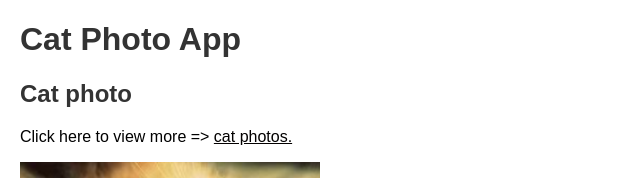
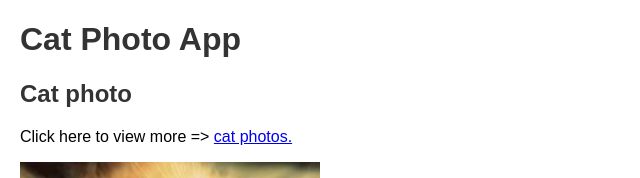
Before and after one commit to Gauravsdevelop/day2cw_geekst, a plain HTML site: page index.html in a window 1280 px wide. Shown: the top 178 px of the page, without its empty margins (0-640 px from the left). Drawn offline with Linux system fonts and the light colour scheme.

Commit message:
updated 1

```diff
--- a/index.html
+++ b/index.html
@@ -32,10 +32,7 @@
             color: #333;
             text-align: left;
         }
-        .cat {
-            color: #030000;
-            text-decoration: none;
-        }
+
         .cat-lists, .cat-table, .summary-text {
             margin-top: 20px;
         }
@@ -88,7 +85,7 @@
 
         <!-- Link Section -->
         <p>
-            Click here to view more => <a href="https://www.pexels.com/search/cat/" class="cat" > <u>cat photos. </u></a>
+            Click here to view more => <a href="https://www.pexels.com/search/cat/" class="cat" > cat photos.</a>
         </p>
 
         <!-- Image Section -->
```
